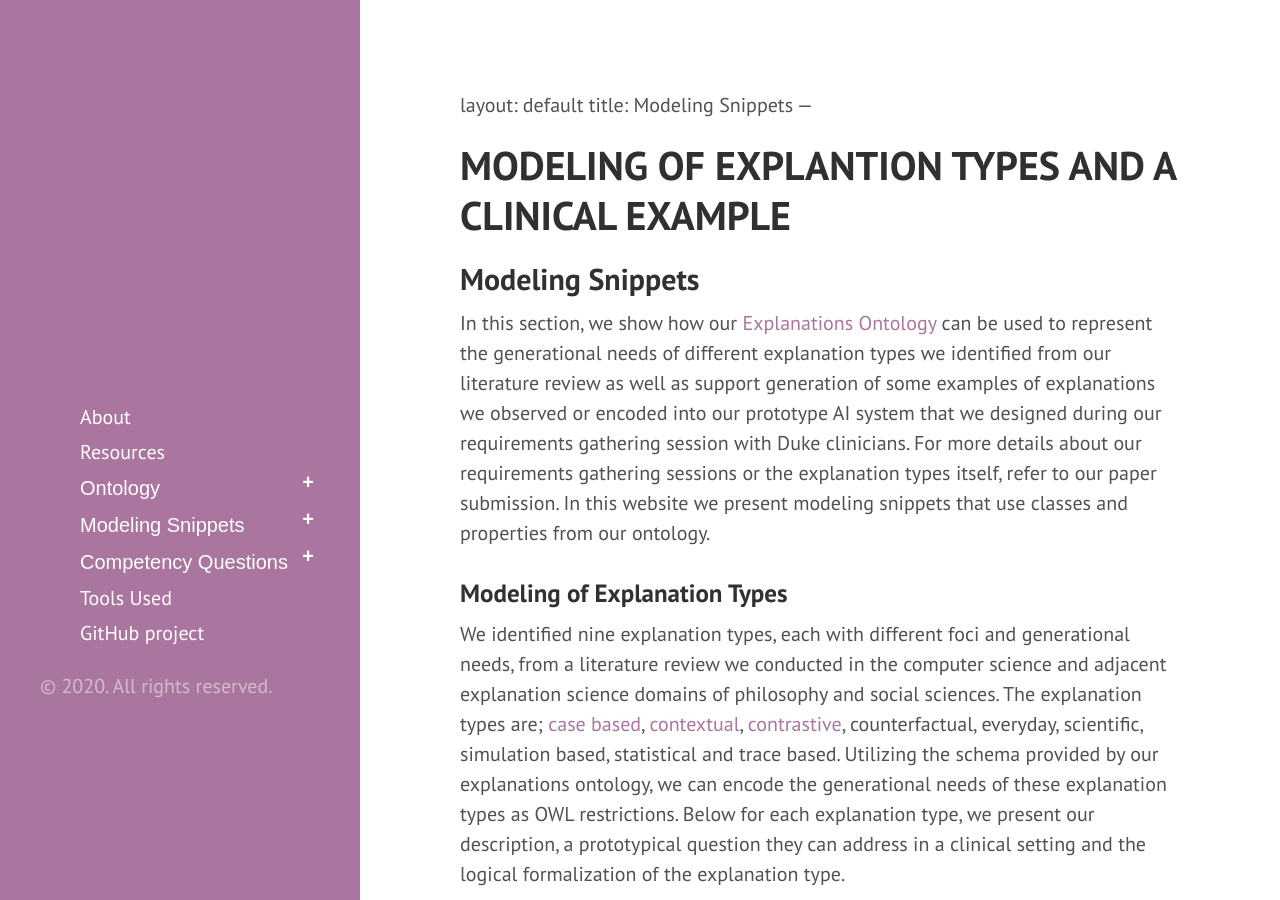
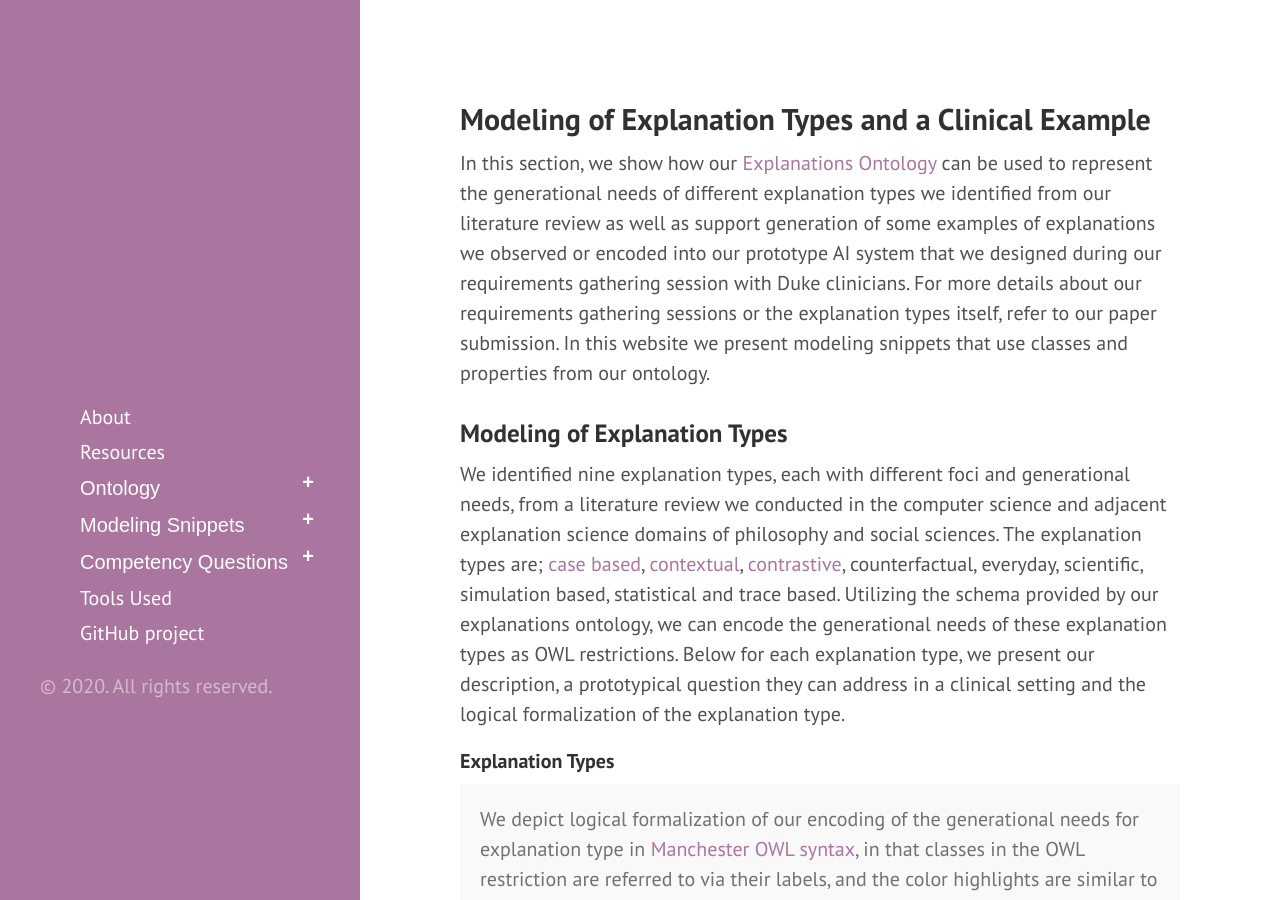
Before and after one commit to tetherless-world/explanation-ontology, a Jekyll site: the page built from modeling.md, in a window 1280 px wide and 900 px high. Built offline with Jekyll 4.4.1, drawn with Linux system fonts in a browser that asks for light colours; our own code applies the rules of GitHub Pages for plain Markdown files; Markdown is read by kramdown in place of the engine named in the settings.

Commit message:
Update modeling.md

```diff
--- a/modeling.md
+++ b/modeling.md
@@ -1,15 +1,13 @@
+---
 layout: default
 title: Modeling Snippets
 ---
-
-<h1 class="page-title" style="text-transform:uppercase;" id="header">MODELING OF EXPLANTION TYPES AND A CLINICAL EXAMPLE</h1>
-
 
 <article class="mb-5" id="modelingsnippets">
 <content>
 
 
-<h2 id="modelingabout">Modeling Snippets</h2>
+<h2 id="modelingabout">Modeling of Explanation Types and a Clinical Example</h2>
   <p>In this section, we show how our <a href="#ontology">Explanations Ontology</a> can be used to represent the generational needs of different explanation types we identified from our literature review as well as support generation of some examples of explanations we observed or encoded into our prototype AI system that we designed during our requirements gathering session with Duke clinicians. For more details about our requirements gathering sessions or the explanation types itself, refer to our paper submission. In this website we present modeling snippets that use classes and properties from our ontology.</p>
 
   <article class="mb-5" id="explanationtypes">
```
